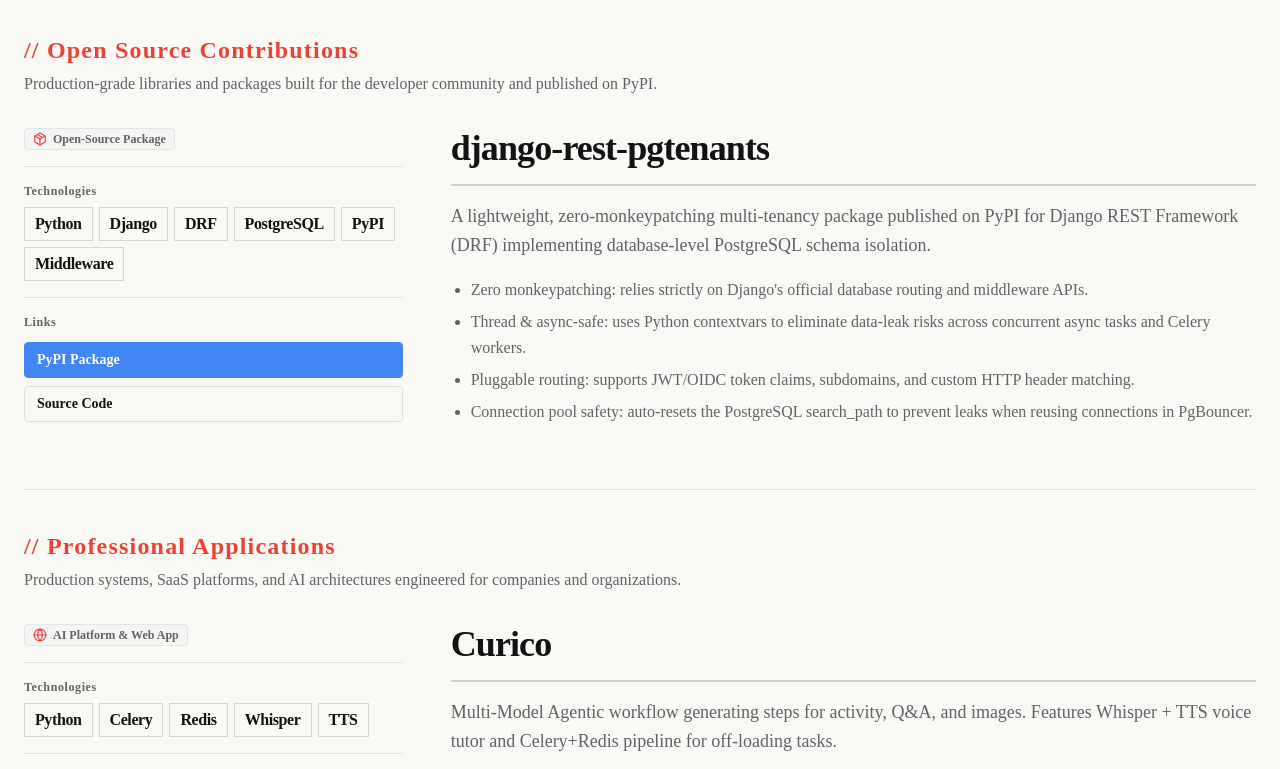
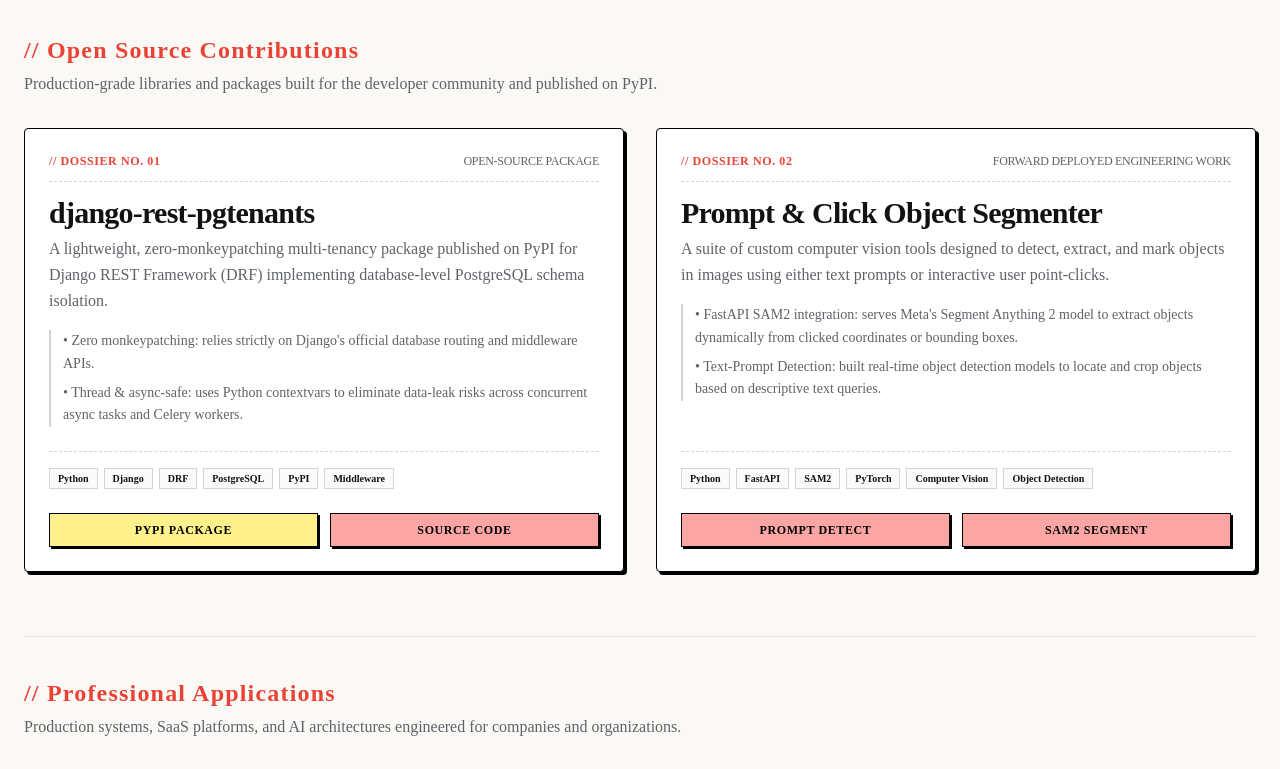
Before and after one commit to pankiae/pankiae.github.io, a Next.js app: page / in a window 1280 px wide. Shown: the part 1040-1809 px from the top of the page. Built offline with nearby package versions, Linux system fonts and the light colour scheme.

Commit message:
feat: add Projects section component with dynamic project rendering and interactive cards

```diff
--- a/src/components/sections/Projects.jsx
+++ b/src/components/sections/Projects.jsx
@@ -50,17 +50,20 @@
         links: { demo: "https://invisioned.io/", repo: "#" }
     },
     {
-        title: "Image Seg AI",
-        category: "Independent Labs",
-        type: "Computer Vision Tool",
+        title: "Prompt & Click Object Segmenter",
+        category: "Open Source",
+        type: "Forward Deployed Engineering Work",
         iconName: "Eye",
-        description: "Leveraging Meta's SAM2 for zero-shot object segmentation. Integrated OpenAI GPT-image-1 for AI-powered inpainting.",
+        description: "A suite of custom computer vision tools designed to detect, extract, and mark objects in images using either text prompts or interactive user point-clicks.",
         highlights: [
-            "SAM2 Segmenting: zero-shot object detection and segmentation on high-resolution images.",
-            "AI Inpainting: integrates OpenAI models for realistic image reconstruction and context-aware styling."
+            "FastAPI SAM2 integration: serves Meta's Segment Anything 2 model to extract objects dynamically from clicked coordinates or bounding boxes.",
+            "Text-Prompt Detection: built real-time object detection models to locate and crop objects based on descriptive text queries."
         ],
-        tags: ["Python", "PyTorch", "FastAPI", "SAM2"],
-        links: { demo: "#", repo: "#" }
+        tags: ["Python", "FastAPI", "SAM2", "PyTorch", "Computer Vision", "Object Detection"],
+        links: {
+            promptRepo: "https://github.com/pankiae/ObjectDetectionOnPromptInImage",
+            sam2Repo: "https://github.com/pankiae/ImageSegmentSAM2_FastAPI_BoundingBoxes"
+        }
     },
 ];
 
@@ -124,77 +127,96 @@
                                 </p>
                             </div>
 
-                            <div className="space-y-12 md:space-y-16">
+                            <div className="grid grid-cols-1 md:grid-cols-2 gap-8">
                                 {catProjects.map((project, index) => {
-                                    const ProjectIcon = iconMap[project.iconName] || Globe;
                                     return (
                                         <motion.div
                                             key={index}
-                                            initial={{ opacity: 0, y: 40 }}
+                                            initial={{ opacity: 0, y: 30 }}
                                             whileInView={{ opacity: 1, y: 0 }}
-                                            viewport={{ once: true, margin: "-100px" }}
-                                            transition={{ duration: 0.7, ease: "easeOut" }}
-                                            className="grid grid-cols-1 lg:grid-cols-12 gap-8 lg:gap-12 items-start"
+                                            viewport={{ once: true, margin: "-50px" }}
+                                            transition={{ duration: 0.6, ease: "easeOut" }}
+                                            className="bg-card text-card-foreground border border-black p-6 rounded-sm shadow-[3px_3px_0px_0px_rgba(0,0,0,1)] hover:-translate-x-[1px] hover:-translate-y-[1px] hover:shadow-[5px_5px_0px_0px_rgba(0,0,0,1)] active:translate-x-[1px] active:translate-y-[1px] active:shadow-[1px_1px_0px_0px_rgba(0,0,0,1)] transition-all duration-300 flex flex-col justify-between h-full group"
                                         >
-                                            {/* Left Column: Metadata & Links */}
-                                            <div className="lg:col-span-4 space-y-4 font-mono">
-                                                <div className="flex items-center">
-                                                    <div className="flex items-center gap-1.5 text-xs text-muted-foreground font-semibold bg-neutral-100 dark:bg-neutral-900 border border-neutral-200 px-2 py-0.5 rounded-sm">
-                                                        <ProjectIcon className="w-3.5 h-3.5 text-secondary" />
-                                                        <span>{project.type}</span>
-                                                    </div>
+                                            <div>
+                                                {/* Dossier Header */}
+                                                <div className="flex justify-between items-center border-b border-dashed border-neutral-300 dark:border-neutral-800 pb-3 mb-4 font-mono text-[10px] sm:text-xs">
+                                                    <span className="text-secondary font-bold uppercase tracking-wider">// DOSSIER NO. 0{index + 1}</span>
+                                                    <span className="text-muted-foreground uppercase tracking-tight">{project.type}</span>
                                                 </div>
-                                                <div className="border-t border-neutral-800/10 pt-4 space-y-2">
-                                                    <span className="text-[10px] md:text-xs text-muted-foreground tracking-wider block font-bold">Technologies</span>
-                                                    <div className="flex flex-wrap gap-1.5">
-                                                        {project.tags.map((tag) => (
-                                                            <span key={tag} className="text-sm md:text-base px-2.5 py-1 border border-neutral-300 text-foreground font-semibold tracking-tight">
-                                                                {tag}
-                                                            </span>
-                                                        ))}
-                                                    </div>
-                                                </div>
-                                                {((project.links.demo && project.links.demo !== "#") || (project.links.repo && project.links.repo !== "#")) && (
-                                                    <div className="border-t border-neutral-800/10 pt-4 space-y-3">
-                                                        <span className="text-[10px] md:text-xs text-muted-foreground tracking-wider block font-bold">Links</span>
-                                                        <div className="flex flex-col sm:flex-row lg:flex-col gap-2">
-                                                            {project.links.demo && project.links.demo !== "#" && (
-                                                                <Button size="sm" variant="default" className="justify-start text-xs md:text-sm font-semibold" asChild>
-                                                                    <Link href={project.links.demo} target="_blank">
-                                                                        {project.links.demo.includes("pypi.org") ? "PyPI Package" : "Live Demo"}
-                                                                    </Link>
-                                                                </Button>
-                                                            )}
-                                                            {project.links.repo && project.links.repo !== "#" && (
-                                                                <Button size="sm" variant="outline" className="justify-start text-xs md:text-sm font-semibold" asChild>
-                                                                    <Link href={project.links.repo} target="_blank">
-                                                                        Source Code
-                                                                    </Link>
-                                                                </Button>
-                                                            )}
-                                                        </div>
-                                                    </div>
-                                                )}
-                                            </div>
 
-                                            {/* Right Column: Title & Text Description */}
-                                            <div className="lg:col-span-8 space-y-4">
-                                                <h3 className="text-3xl lg:text-4xl font-serif font-black tracking-tight text-foreground">
+                                                {/* Title */}
+                                                <h4 className="text-2xl sm:text-3xl font-serif font-black tracking-tight mb-2 group-hover:text-primary transition-colors leading-none text-foreground">
                                                     {project.title}
-                                                </h3>
-                                                <div className="h-0.5 bg-neutral-800/20" />
-                                                <p className="text-base md:text-lg text-muted-foreground leading-relaxed font-sans">
+                                                </h4>
+
+                                                {/* Description */}
+                                                <p className="text-sm sm:text-base text-muted-foreground leading-relaxed font-sans mb-4">
                                                     {project.description}
                                                 </p>
+
+                                                {/* Highlights */}
                                                 {project.highlights && (
-                                                    <ul className="list-disc pl-5 space-y-1.5 text-sm md:text-base text-muted-foreground font-sans">
-                                                        {project.highlights.map((highlight, idx) => (
-                                                            <li key={idx} className="leading-relaxed">
-                                                                {highlight}
+                                                    <ul className="space-y-1.5 mb-6 text-xs sm:text-sm text-muted-foreground font-sans list-none border-l-2 border-neutral-300 dark:border-neutral-700 pl-3">
+                                                        {project.highlights.slice(0, 2).map((highlight, idx) => (
+                                                            <li key={idx} className="relative leading-relaxed">
+                                                                • {highlight}
                                                             </li>
                                                         ))}
                                                     </ul>
                                                 )}
+                                            </div>
+
+                                            {/* Footer: Tags and Action Links */}
+                                            <div className="space-y-4 pt-4 border-t border-dashed border-neutral-300 dark:border-neutral-800 mt-auto">
+                                                <div className="flex flex-wrap gap-1.5">
+                                                    {project.tags.map((tag) => (
+                                                        <span key={tag} className="text-[10px] font-mono px-2 py-0.5 border border-neutral-300 dark:border-neutral-800 bg-neutral-50 dark:bg-neutral-900 text-foreground font-semibold">
+                                                            {tag}
+                                                        </span>
+                                                    ))}
+                                                </div>
+
+                                                <div className="flex gap-3 pt-2">
+                                                    {project.links.demo && project.links.demo !== "#" && (
+                                                        <a
+                                                            href={project.links.demo}
+                                                            target="_blank"
+                                                            className="flex-1 text-center py-2 border border-black font-mono text-xs font-bold uppercase tracking-wider bg-[#FEF08A] hover:bg-[#FACC15] active:bg-[#CA8A04] shadow-[2px_2px_0px_0px_rgba(0,0,0,1)] hover:-translate-x-[1px] hover:-translate-y-[1px] hover:shadow-[3px_3px_0px_0px_rgba(0,0,0,1)] active:translate-x-[1px] active:translate-y-[1px] active:shadow-[1px_1px_0px_0px_rgba(0,0,0,1)] transition-all cursor-pointer text-black"
+                                                        >
+                                                            {project.links.demo.includes("pypi.org") ? "PyPI Package" : "Live Demo"}
+                                                        </a>
+                                                    )}
+                                                    {project.links.repo && project.links.repo !== "#" && (
+                                                        <a
+                                                            href={project.links.repo}
+                                                            target="_blank"
+                                                            className="flex-1 text-center py-2 border border-black font-mono text-xs font-bold uppercase tracking-wider bg-[#FCA5A5] hover:bg-[#F87171] active:bg-[#CA8A04] shadow-[2px_2px_0px_0px_rgba(0,0,0,1)] hover:-translate-x-[1px] hover:-translate-y-[1px] hover:shadow-[3px_3px_0px_0px_rgba(0,0,0,1)] active:translate-x-[1px] active:translate-y-[1px] active:shadow-[1px_1px_0px_0px_rgba(0,0,0,1)] transition-all cursor-pointer text-black"
+                                                        >
+                                                            Source Code
+                                                        </a>
+                                                    )}
+                                                    {project.links.promptRepo && (
+                                                        <a
+                                                            href={project.links.promptRepo}
+                                                            target="_blank"
+                                                            className="flex-1 text-center py-2 border border-black font-mono text-[10px] sm:text-xs font-bold uppercase tracking-wider bg-[#FCA5A5] hover:bg-[#F87171] active:bg-[#CA8A04] shadow-[2px_2px_0px_0px_rgba(0,0,0,1)] hover:-translate-x-[1px] hover:-translate-y-[1px] hover:shadow-[3px_3px_0px_0px_rgba(0,0,0,1)] active:translate-x-[1px] active:translate-y-[1px] active:shadow-[1px_1px_0px_0px_rgba(0,0,0,1)] transition-all cursor-pointer text-black"
+                                                            title="Object Detection on Prompt Repo"
+                                                        >
+                                                            Prompt Detect
+                                                        </a>
+                                                    )}
+                                                    {project.links.sam2Repo && (
+                                                        <a
+                                                            href={project.links.sam2Repo}
+                                                            target="_blank"
+                                                            className="flex-1 text-center py-2 border border-black font-mono text-[10px] sm:text-xs font-bold uppercase tracking-wider bg-[#FCA5A5] hover:bg-[#F87171] active:bg-[#CA8A04] shadow-[2px_2px_0px_0px_rgba(0,0,0,1)] hover:-translate-x-[1px] hover:-translate-y-[1px] hover:shadow-[3px_3px_0px_0px_rgba(0,0,0,1)] active:translate-x-[1px] active:translate-y-[1px] active:shadow-[1px_1px_0px_0px_rgba(0,0,0,1)] transition-all cursor-pointer text-black"
+                                                            title="SAM2 FastAPI Segmentation Repo"
+                                                        >
+                                                            SAM2 Segment
+                                                        </a>
+                                                    )}
+                                                </div>
                                             </div>
                                         </motion.div>
                                     );
```
